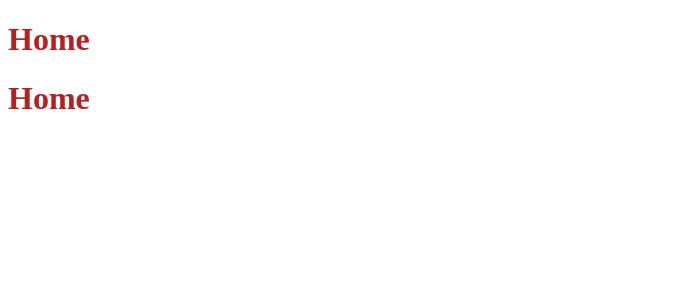
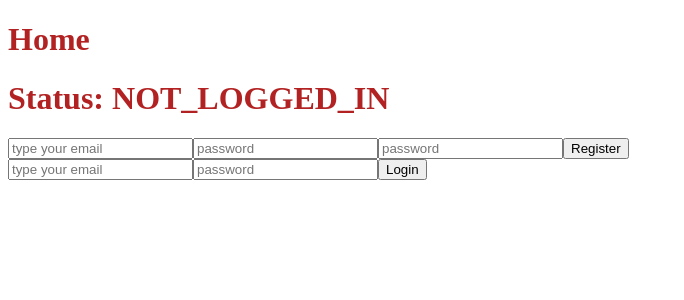
Before and after one commit to ricardovaltierra/task-track-app, a React (Create React App) app: page / in a window 1280 px wide. Shown: the top 300 px of the page, without its empty margins (0-684 px from the left). Built offline with nearby package versions, Linux system fonts and the light colour scheme.

Commit message:
Login component added

```diff
--- a/src/components/App.js
+++ b/src/components/App.js
@@ -4,13 +4,43 @@ import Home from './Home';
 import Dashboard from './Dashboard';
 
 class App extends Component {
+  constructor() {
+    super();
+
+    this.state = {
+      loggedInStatus: 'NOT_LOGGED_IN',
+      user: {}
+    }
+
+    this.handleLogin = this.handleLogin.bind(this);
+  }
+
+  handleLogin(data) {
+    this.setState({
+      loggedInStatus: 'LOGGED_IN',
+      user: data.user
+    });
+  }
+
   render() {
     return (
       <div className="app">
         <Router>
           <Switch>
-            <Route exact path="/" component={Home} />
-            <Route exact path="/dashboard" component={Dashboard} />
+            <Route
+            exact
+            path="/"
+            render={props => (
+              <Home {...props}  handleLogin={this.handleLogin} loggedInStatus={this.state.loggedInStatus} />
+            )}
+            />
+            <Route
+            exact
+            path="/dashboard"
+            render={props => (
+              <Dashboard {...props} loggedInStatus={this.state.loggedInStatus} />
+            )}
+            />
           </Switch>
         </Router>
       </div>
--- a/src/components/Dashboard.js
+++ b/src/components/Dashboard.js
@@ -1,10 +1,11 @@
 import React from 'react';
+import { node } from 'prop-types';
 
-const Dashboard = () => {
+const Dashboard = props => {
   return (
     <div>
       <h1>Dashboard</h1>
-      <h1>Dashboard</h1>
+      <h1>Status: {props.loggedInStatus}</h1>
     </div>
   );
 };
--- a/src/components/Home.js
+++ b/src/components/Home.js
@@ -1,11 +1,26 @@
 import React, { Component } from 'react';
+import Registration from './auth/Registration';
+import Login from './auth/Login';
 
 class Home extends Component {
+  constructor(props) {
+    super(props);
+
+    this.handleSuccessfulAuth = this.handleSuccessfulAuth.bind(this);
+  }
+
+  handleSuccessfulAuth(data) {
+    this.props.handleLogin(data);
+    this.props.history.push('/dashboard');
+  }
+
   render() {
     return (
       <div>
         <h1>Home</h1>
-        <h1>Home</h1>
+        <h1>Status: {this.props.loggedInStatus}</h1>
+        <Registration handleSuccessfulAuth={this.handleSuccessfulAuth} />
+        <Login handleSuccessfulAuth={this.handleSuccessfulAuth} />
       </div>
     );
   }
--- /dev/null
+++ b/src/components/auth/Login.js
@@ -0,0 +1,75 @@
+import React, { Component } from "react";
+import axios from "axios";
+
+class Login extends Component {
+  constructor(props) {
+    super(props);
+
+    this.state = {
+      email: "",
+      password: "",
+      loginErrors: "",
+    };
+
+    this.handleSubmit = this.handleSubmit.bind(this);
+    this.handleChange = this.handleChange.bind(this);
+  }
+
+  handleSubmit(e) {
+    e.preventDefault();
+
+    const {
+      email,
+      password
+    } = this.state;
+    axios.post('http://localhost:3001/sessions', {
+      user: {
+        email: email,
+        password: password,
+      }
+    },
+    { withCredentials: true }
+    ).then(response => {
+      if (response.data.logged_in)
+        this.props.handleSuccessfulAuth(response.data)
+    }).catch(error =>
+      console.log('login error', error)
+      );
+  }
+
+  handleChange(e) {
+    this.setState({
+      [e.target.name]: e.target.value
+    });
+  }
+
+  render() {
+    return (
+      <div>
+        <form onSubmit={this.handleSubmit}>
+          <input
+            type="email"
+            name="email"
+            placeholder="type your email"
+            value={this.state.email}
+            onChange={this.handleChange}
+            required
+          />
+
+          <input
+            type="password"
+            name="password"
+            placeholder="password"
+            value={this.state.password}
+            onChange={this.handleChange}
+            required
+          />
+
+          <button type="submit" className="button">Login</button>
+        </form>
+      </div>
+    );
+  }
+}
+
+export default Login;
--- /dev/null
+++ b/src/components/auth/Registration.js
@@ -0,0 +1,88 @@
+import React, { Component } from "react";
+import axios from "axios";
+
+class Registration extends Component {
+  constructor(props) {
+    super(props);
+
+    this.state = {
+      email: "",
+      password: "",
+      password_confirmation: "",
+      registrationErrors: "",
+    };
+
+    this.handleSubmit = this.handleSubmit.bind(this);
+    this.handleChange = this.handleChange.bind(this);
+  }
+
+  handleSubmit(e) {
+    e.preventDefault();
+
+    const {
+      email,
+      password,
+      password_confirmation
+    } = this.state;
+    axios.post('http://localhost:3001/registrations', {
+      user: {
+        email: email,
+        password: password,
+        password_confirmation: password_confirmation
+      }
+    },
+    { withCredentials: true }
+    ).then(response => {
+      if (response.data.status === 'created')
+        this.props.handleSuccessfulAuth(response.data)
+    }).catch(error =>
+      console.log('registration error', error)
+      );
+  }
+
+  handleChange(e) {
+    this.setState({
+      [e.target.name]: e.target.value
+    });
+  }
+
+  render() {
+    return (
+      <div>
+        <form onSubmit={this.handleSubmit}>
+          <input
+            type="email"
+            name="email"
+            placeholder="type your email"
+            value={this.state.email}
+            onChange={this.handleChange}
+            required
+          />
+
+          <input
+            type="password"
+            name="password"
+            placeholder="password"
+            value={this.state.password}
+            onChange={this.handleChange}
+            required
+          />
+
+
+          <input
+            type="password"
+            name="password_confirmation"
+            placeholder="password"
+            value={this.state.password_confirmation}
+            onChange={this.handleChange}
+            required
+          />
+
+          <button type="submit" className="button">Register</button>
+        </form>
+      </div>
+    );
+  }
+}
+
+export default Registration;
```
